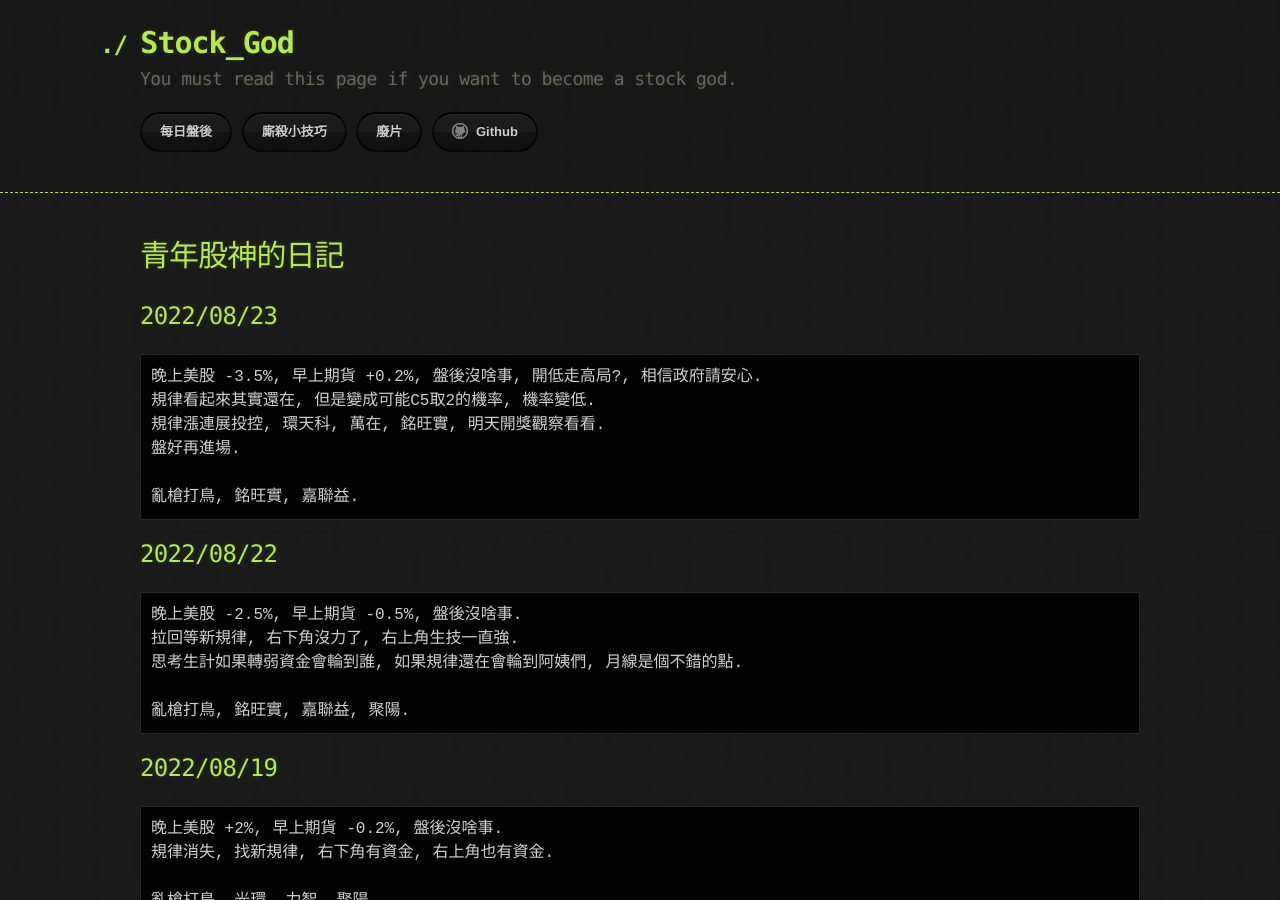
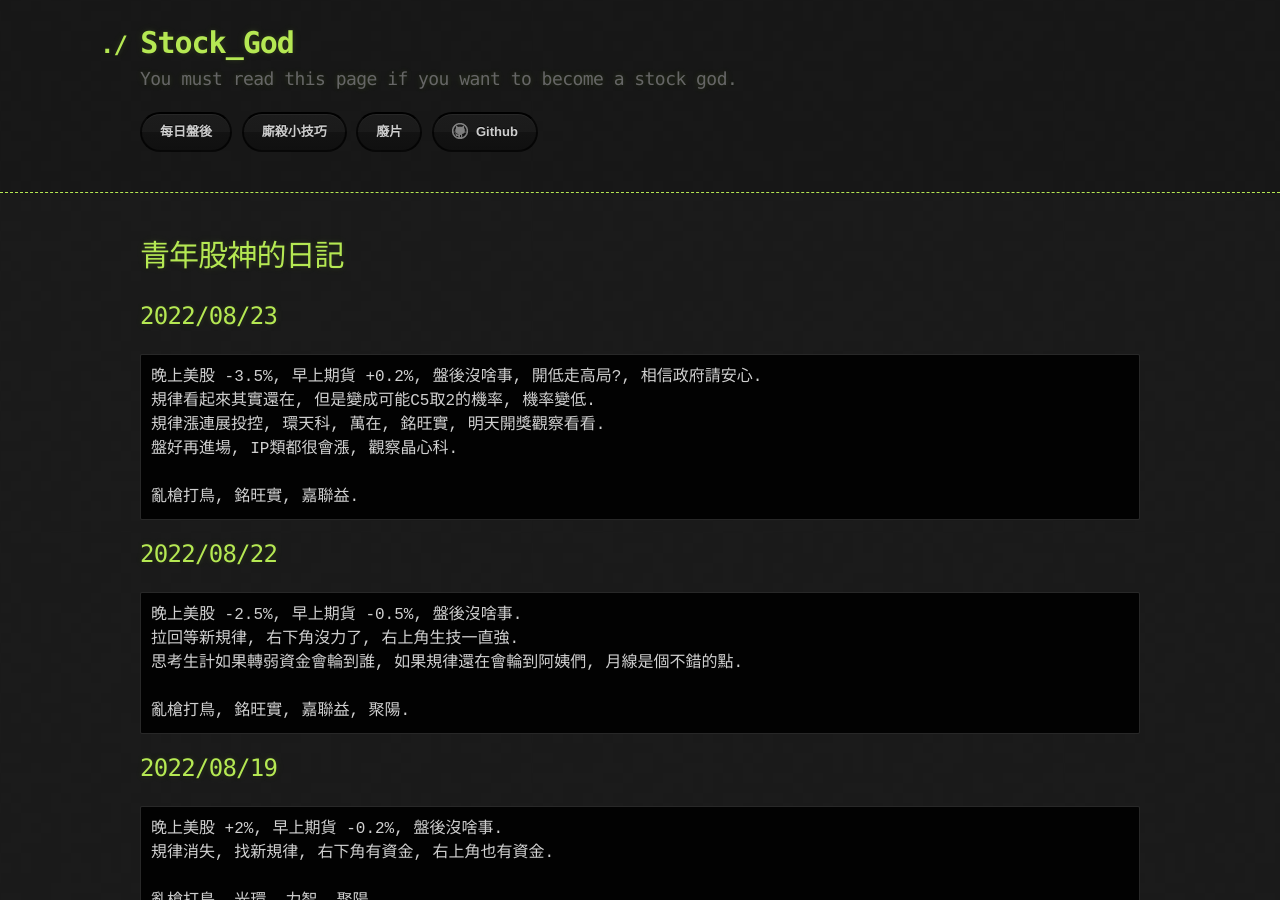
Before and after one commit to lepg5487/Stock_God, a Jekyll site: the page built from index.md, in a window 1280 px wide and 900 px high. Built offline with Jekyll 4.4.1, drawn with Linux system fonts in a browser that asks for light colours; our own code applies the rules of GitHub Pages for plain Markdown files.

Commit message:
Update index.md

````diff
--- a/index.md
+++ b/index.md
@@ -9,7 +9,7 @@ layout: testlayouts
 晚上美股 -3.5%, 早上期貨 +0.2%, 盤後沒啥事, 開低走高局?, 相信政府請安心.
 規律看起來其實還在, 但是變成可能C5取2的機率, 機率變低.
 規律漲連展投控, 環天科, 萬在, 銘旺實, 明天開獎觀察看看.
-盤好再進場.
+盤好再進場, IP類都很會漲, 觀察晶心科.
 
 亂槍打鳥, 銘旺實, 嘉聯益.
 ```
````
